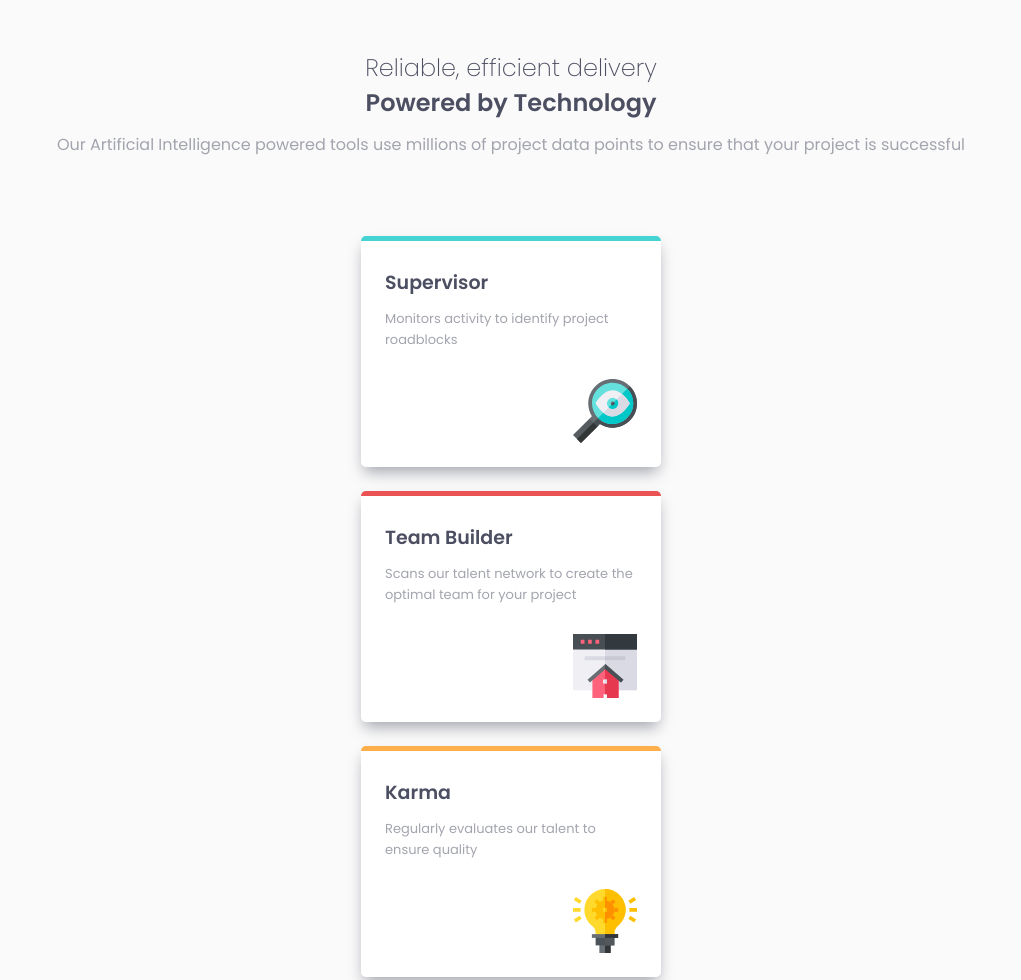
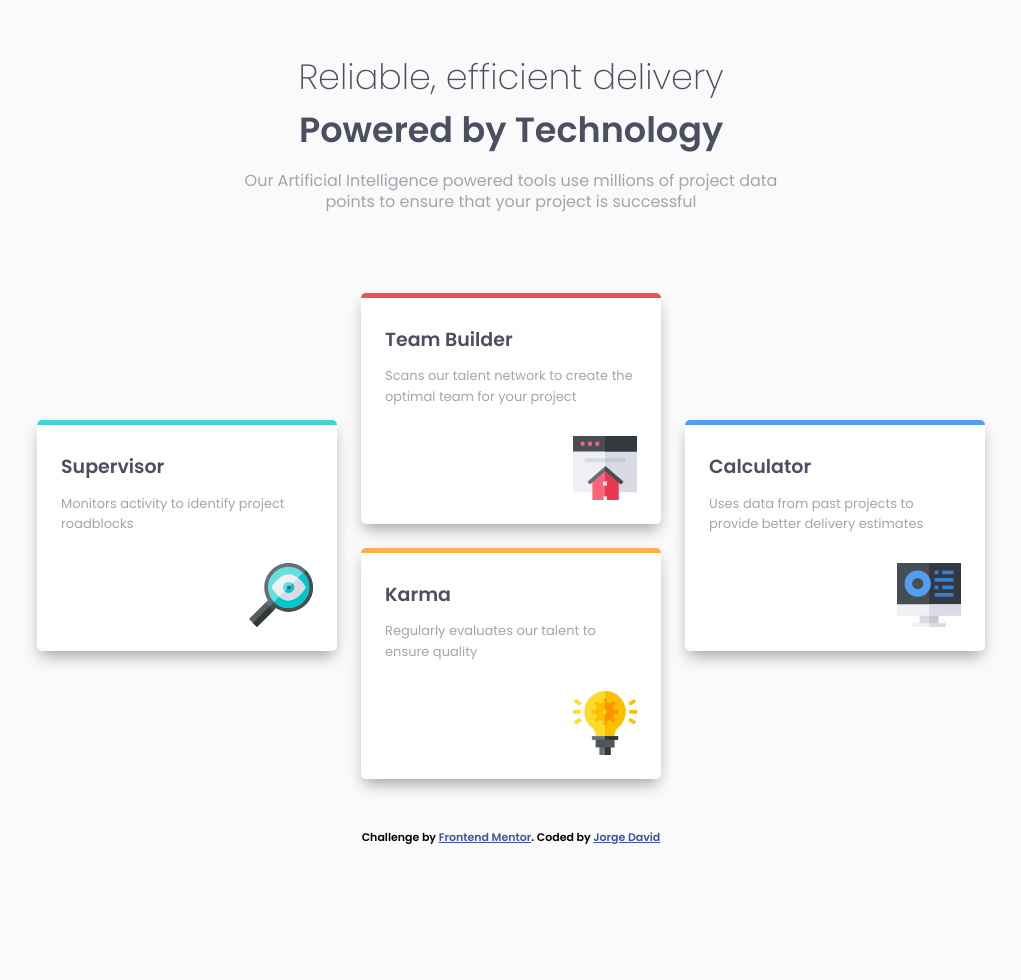
Before and after one commit to jorgedav-id/frontend-mentor-four-card-feature-section-challenge, a plain HTML site: page index.html in a window 1280 px wide. Shown: the top 980 px of the page, without its empty margins (129-1150 px from the left). After the commit the page ends 846 px from the top, so only its background shows below. Drawn offline with Linux system fonts and the light colour scheme.

Commit message:
Add desktop breakpoint
-modify attribution section
-move inline styles to css file

```diff
--- /dev/null
+++ b/css/style-min780px.css
@@ -0,0 +1,19 @@
+.header__title {
+    font-size: 3.5rem;
+}
+
+.header__subtitle {
+    font-size: 3.5rem;
+}
+
+.header__body {
+    max-width: 580px;
+}
+
+main {
+    grid-template-areas:
+    ".. b .."
+    "a b d"
+    "a c d"
+    ".. c .." ;
+}
--- a/css/style.css
+++ b/css/style.css
@@ -61,7 +61,11 @@ main {
     min-width: 320px;
     padding: 80px 20px 50px;
     display: grid;
-    grid-template-areas: "a" "b" "c" "d";
+    grid-template-areas:
+    "a"
+    "b"
+    "c"
+    "d";
     grid-auto-flow: row;
     justify-content: center;
     gap: 24px;
@@ -80,18 +84,22 @@ main {
 
 .card--supervisor {
     border-top: 5px solid var(--primary-cyan);
+    grid-area: a;
 }
 
 .card--team {
     border-top: 5px solid var(--primary-red);
+    grid-area: b;
 }
 
 .card--karma {
     border-top: 5px solid var(--primary-orange);
+    grid-area: c;
 }
 
 .card--calculator {
     border-top: 5px solid var(--primary-blue);
+    grid-area: d;
 }
 
 .card__title {
@@ -133,3 +141,13 @@ main {
 .card__image--calculator {
     background-image: url("/images/icon-calculator.svg");
 }
+
+.attribution {
+    font-size: 11px;
+    font-weight: 600;
+    text-align: center;
+}
+
+.attribution a {
+    color: hsl(228, 45%, 44%);
+}
--- a/index.html
+++ b/index.html
@@ -5,17 +5,13 @@
   <meta name="viewport" content="width=device-width, initial-scale=1.0"> <!-- displays site properly based on user's device -->
   <link rel="icon" type="image/png" sizes="32x32" href="./images/favicon-32x32.png">
   <link rel="stylesheet" href="/css/style.css">
+  <link rel="stylesheet" href="/css/style-min780px.css" media="(min-width:780px)" >
   <link rel="preconnect" href="https://fonts.googleapis.com">
-<link rel="preconnect" href="https://fonts.gstatic.com" crossorigin>
-<link href="https://fonts.googleapis.com/css2?family=Poppins:wght@200;400;600&display=swap" rel="stylesheet">
+  <link rel="preconnect" href="https://fonts.gstatic.com" crossorigin>
+  <link href="https://fonts.googleapis.com/css2?family=Poppins:wght@200;400;600&display=swap" rel="stylesheet">
 
   <title>Frontend Mentor | Four card feature section</title>
 
-  <!-- Feel free to remove these styles or customise in your own stylesheet 👍 -->
-  <style>
-    .attribution { font-size: 11px; text-align: center; }
-    .attribution a { color: hsl(228, 45%, 44%); }
-  </style>
 </head>
 <body>
   <header>
```
